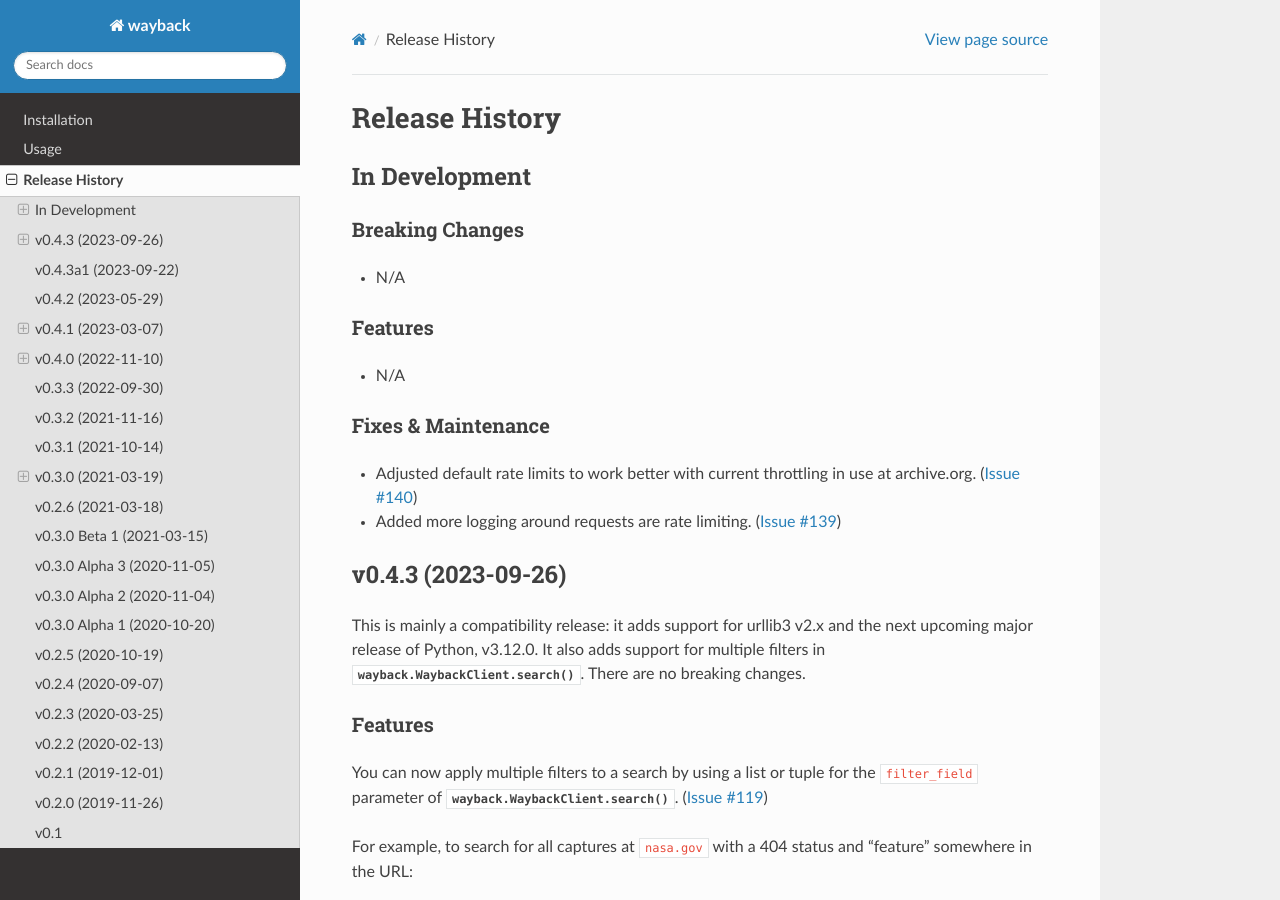
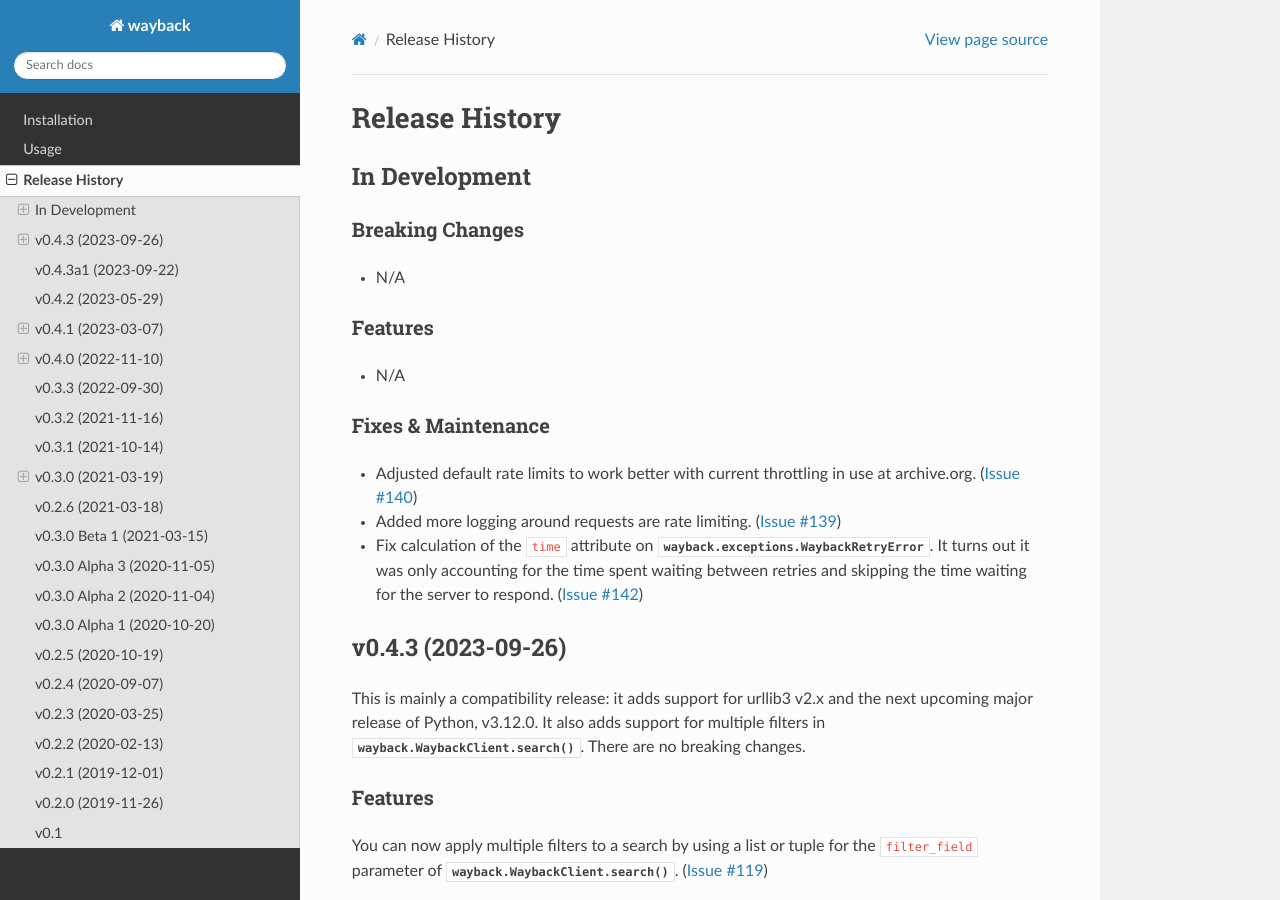
Before and after one commit to edgi-govdata-archiving/wayback, a Sphinx documentation site: the page built from docs/source/release-history.rst, in a window 1280 px wide and 900 px high. Built offline with Sphinx 7.4.7 and the Read the Docs theme 2.0.0, drawn with Linux system fonts in a browser that asks for light colours.

Commit message:
Add release note

```diff
--- a/docs/source/release-history.rst
+++ b/docs/source/release-history.rst
@@ -22,6 +22,7 @@
 
 - Adjusted default rate limits to work better with current throttling in use at archive.org. (:issue:`140`)
 - Added more logging around requests are rate limiting. (:issue:`139`)
+- Fix calculation of the ``time`` attribute on :class:`wayback.exceptions.WaybackRetryError`. It turns out it was only accounting for the time spent waiting between retries and skipping the time waiting for the server to respond. (:issue:`142`)
 
 
 v0.4.3 (2023-09-26)
```
